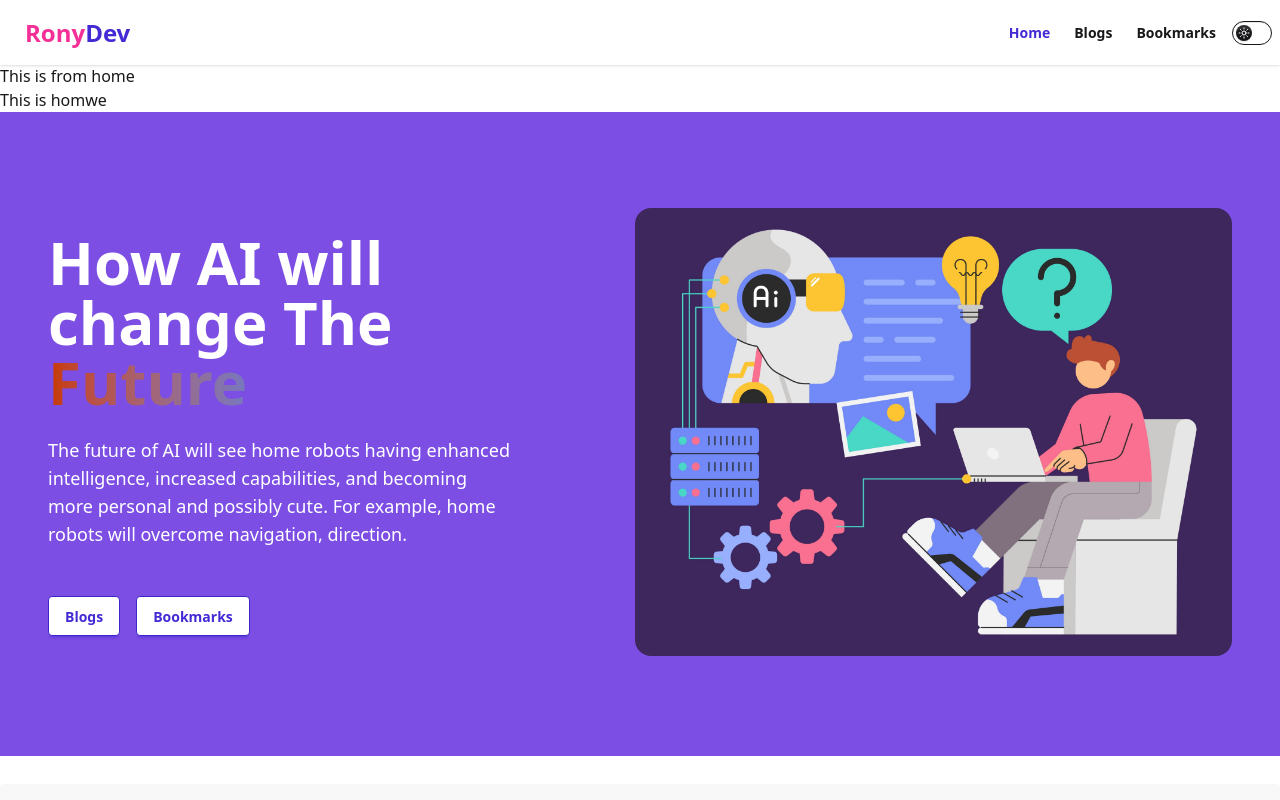
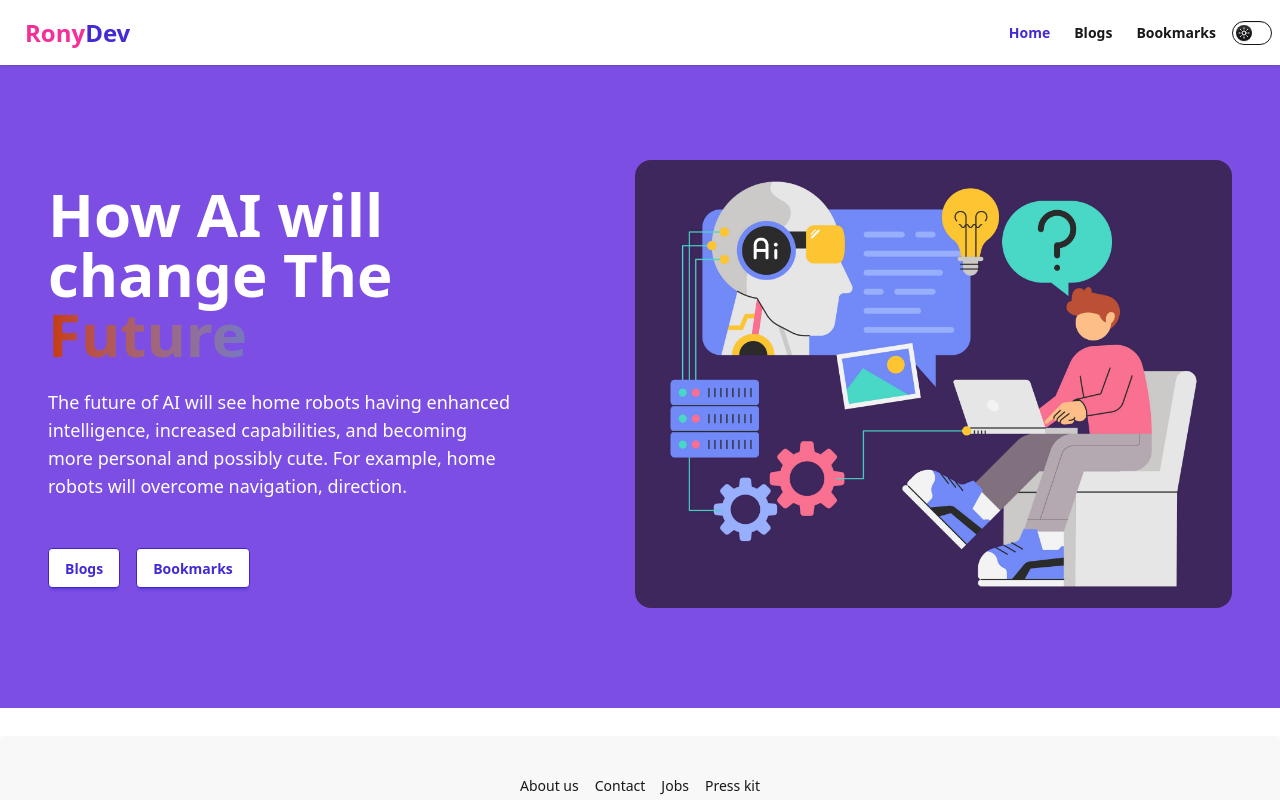
Before and after one commit to abuyusufrony/my-eid-pratice, a React (Vite) app: page / in a window 1280 px wide. Shown: the top 800 px of the page. Built offline with nearby package versions, Linux system fonts and the light colour scheme.

Commit message:
depoly-surge

```diff
--- a/src/Components/Pages/Home.jsx
+++ b/src/Components/Pages/Home.jsx
@@ -8,8 +8,7 @@ const Home = () => {
     return (
         <div>
 
-            <h2 className=''>This is from home</h2>
-            <h2>This is homwe</h2>
+
             <Banner></Banner>
 
 
```
